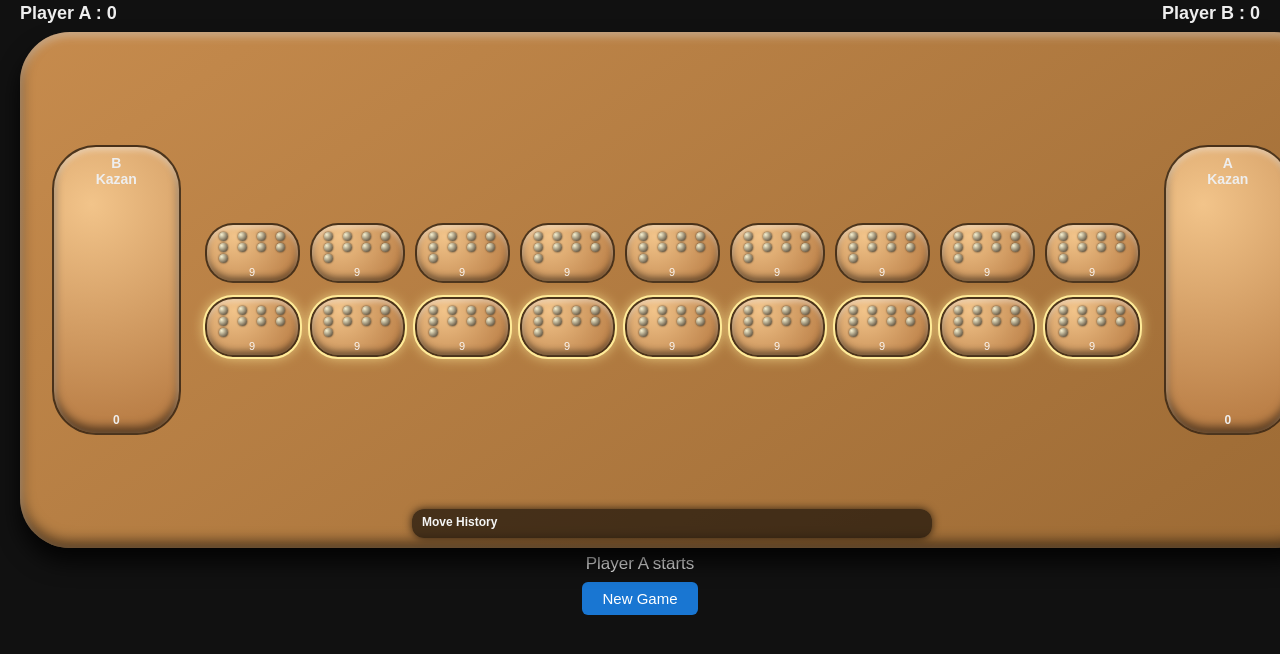
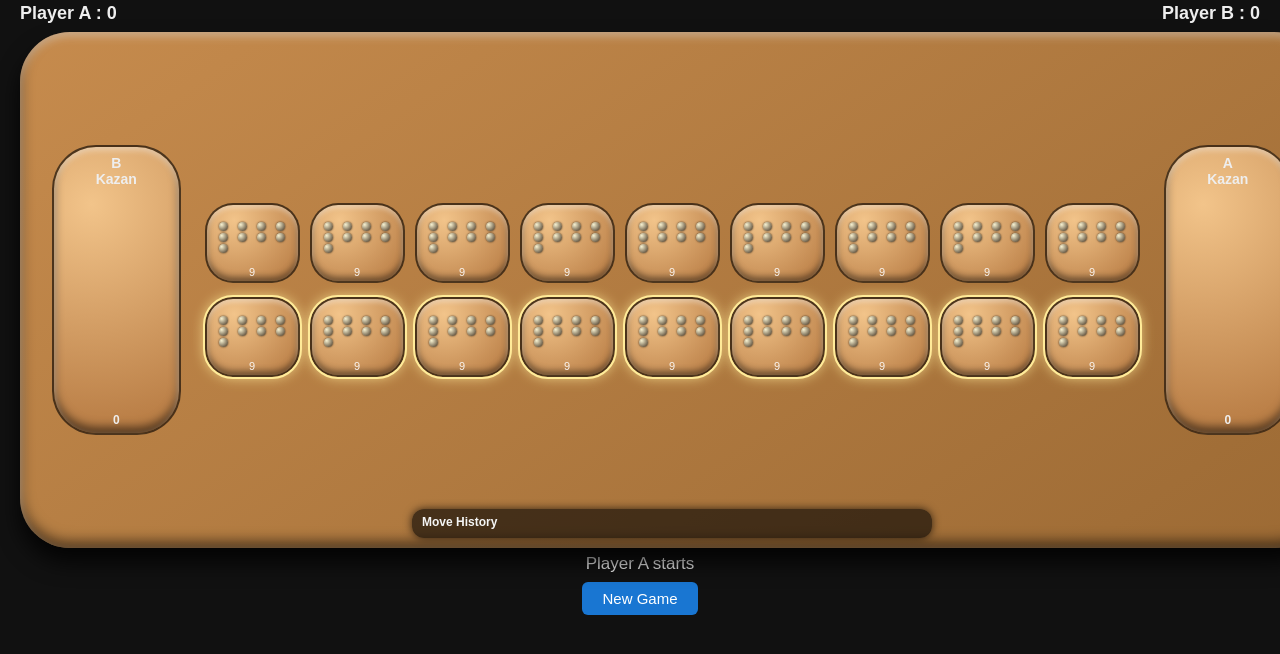
Before and after one commit to zadran-s-auca-2022/ToguzKorgoolProject, a plain HTML site: page index.html in a window 1280 px wide. Shown: the part 50-704 px from the top of the page. Drawn offline with Linux system fonts and the light colour scheme.

Commit message:
Restore previous board layout

```diff
--- a/style.css
+++ b/style.css
@@ -84,7 +84,7 @@ h1 {
 
 .pit {
     width: 95px;               /* bigger width */
-    height: 60px;              /* bigger height */
+    height: 80px;              /* bigger height */
     border-radius: 28px;
     border: 2px solid rgba(60,40,20,0.9);
 
```
